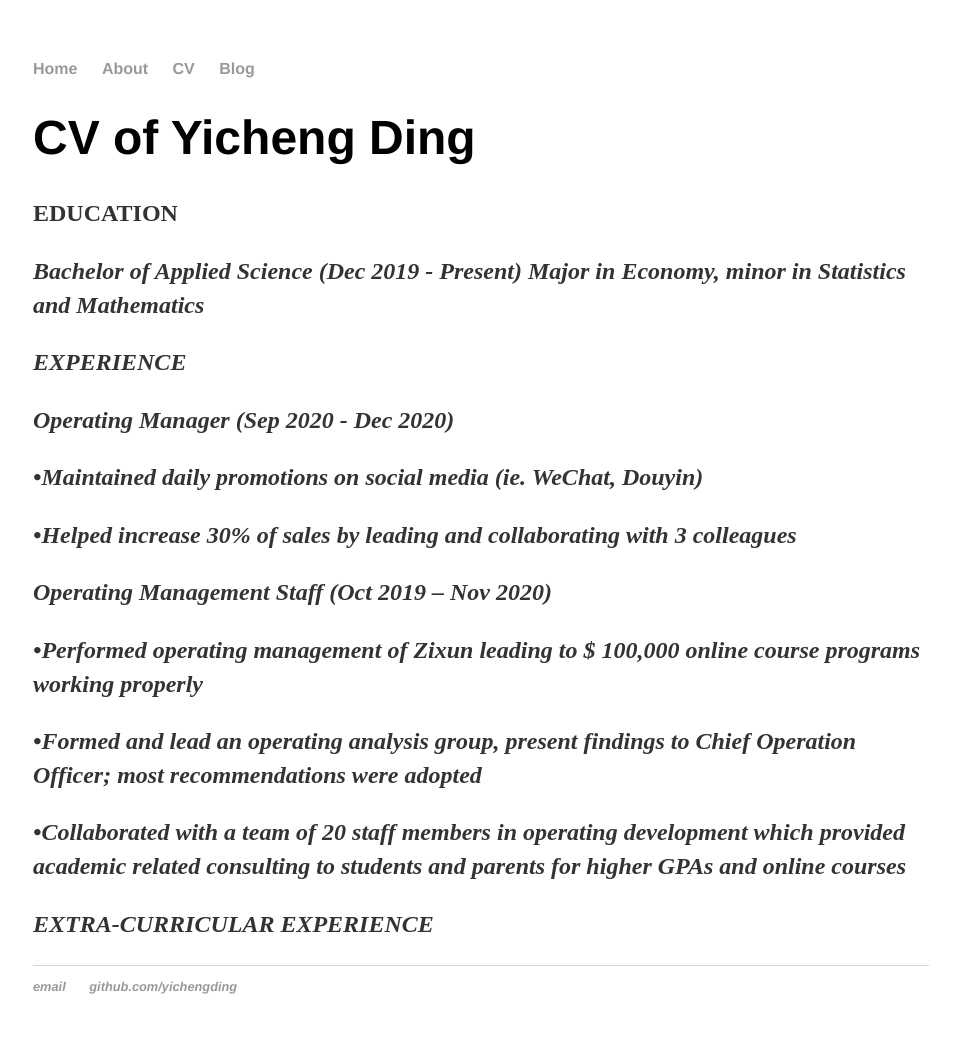
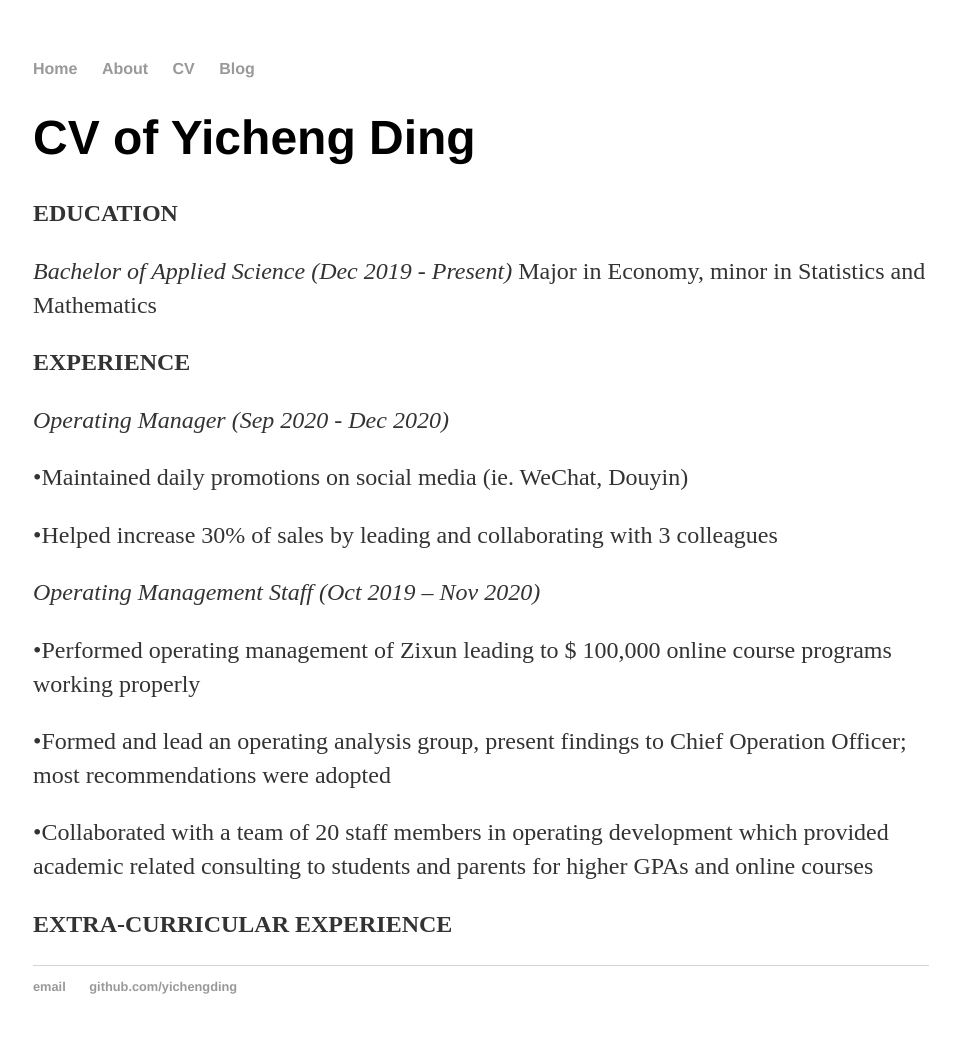
Before and after one commit to YichengDing0106/YichengDing0106.github.io, a Jekyll site: the page built from cv/index.html, in a window 1280 px wide. Shown: the whole page, without its empty margins (159-1114 px from the left). Built offline with Jekyll 4.4.1, drawn with Linux system fonts in a browser that asks for light colours.

```diff
--- a/cv/index.html
+++ b/cv/index.html
@@ -3,16 +3,16 @@ layout: default
 title: CV of Yicheng Ding
 ---
   <h1>{{ page.title }}</h1>
-  <p> <b>EDUCATION<b> <p>
-    <p> <em>Bachelor of Applied Science (Dec 2019 - Present)<em> Major in Economy, minor in Statistics and Mathematics <p>
+  <p> <b>EDUCATION</b> </p>
+    <p> <em>Bachelor of Applied Science (Dec 2019 - Present)</em> Major in Economy, minor in Statistics and Mathematics </p>
 
-  <p> <b>EXPERIENCE<b> <p>
-    <p> <em>Operating Manager (Sep 2020 - Dec 2020) <em><p>
-      <p> •Maintained daily promotions on social media (ie. WeChat, Douyin) <p>
-      <p> •Helped increase 30% of sales by leading and collaborating with 3 colleagues <p>
-    <p> <em>Operating Management Staff (Oct 2019 – Nov 2020) <em><p>
-      <p> •Performed operating management of Zixun leading to $ 100,000 online course programs working properly <p>
-      <p> •Formed and lead an operating analysis group, present findings to Chief Operation Officer; most recommendations were adopted <p>
-      <p> •Collaborated with a team of 20 staff members in operating development which provided academic related consulting to students and parents for higher GPAs and online courses <p>
+  <p> <b>EXPERIENCE</b> </p>
+    <p> <em>Operating Manager (Sep 2020 - Dec 2020) </em></p>
+      <p> •Maintained daily promotions on social media (ie. WeChat, Douyin) </p>
+      <p> •Helped increase 30% of sales by leading and collaborating with 3 colleagues </p>
+    <p> <em>Operating Management Staff (Oct 2019 – Nov 2020) </em></p>
+      <p> •Performed operating management of Zixun leading to $ 100,000 online course programs working properly </p>
+      <p> •Formed and lead an operating analysis group, present findings to Chief Operation Officer; most recommendations were adopted </p>
+      <p> •Collaborated with a team of 20 staff members in operating development which provided academic related consulting to students and parents for higher GPAs and online courses </p>
 
-  <p> <b>EXTRA-CURRICULAR EXPERIENCE<b> <p>
+  <p> <b>EXTRA-CURRICULAR EXPERIENCE</b> </p>
```
